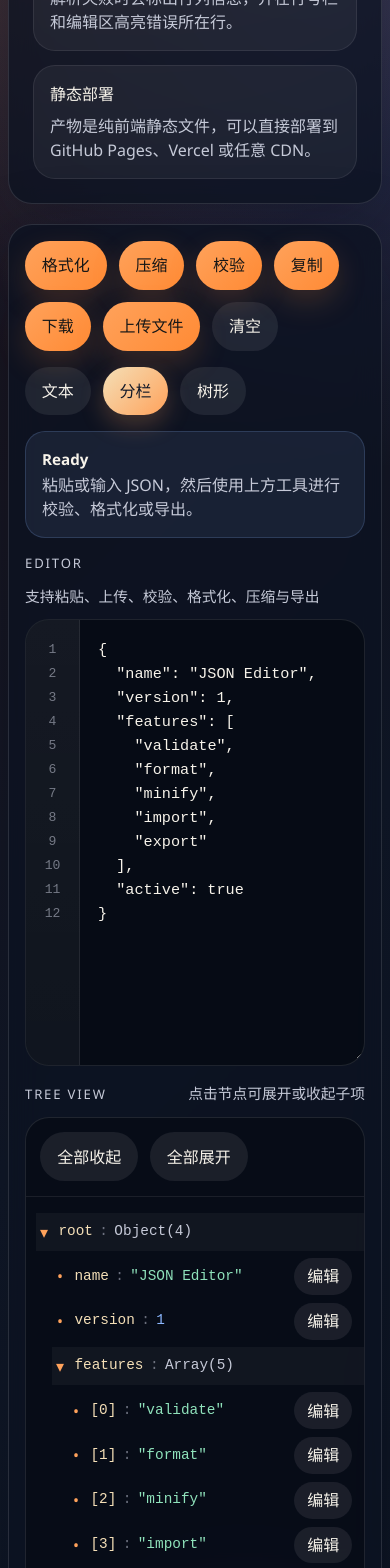
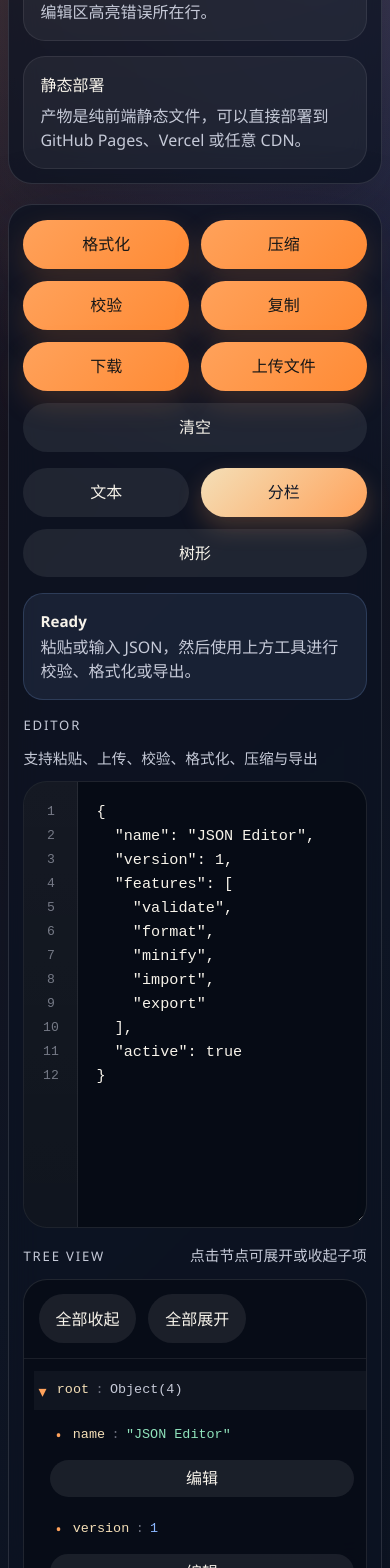
Before and after one commit to Jeronasand/Codex_JSONEditor, a React (Vite) app: page / in a window 390 px wide. Shown: the part 432-2000 px from the top of the page. Built offline with nearby package versions, Linux system fonts and the light colour scheme.

Commit message:
Improve responsive layout handling

```diff
--- a/src/styles.css
+++ b/src/styles.css
@@ -32,6 +32,7 @@ body {
   margin: 0;
   min-width: 320px;
   min-height: 100vh;
+  overflow-x: hidden;
 }
 
 button,
@@ -206,6 +207,10 @@ button.toggle-active {
   gap: 0.75rem;
 }
 
+.toolbar > * {
+  min-width: 0;
+}
+
 .status {
   margin-top: 1rem;
   padding: 0.95rem 1rem;
@@ -243,6 +248,10 @@ button.toggle-active {
   flex-wrap: wrap;
   gap: 0.75rem;
   margin-top: 1rem;
+}
+
+.view-toggle > * {
+  min-width: 0;
 }
 
 .workspace-surface {
@@ -348,6 +357,7 @@ button.toggle-active {
 
 .tree-toolbar {
   display: flex;
+  flex-wrap: wrap;
   gap: 0.75rem;
   padding: 0.9rem;
   border-bottom: 1px solid rgba(255, 255, 255, 0.08);
@@ -371,6 +381,7 @@ button.toggle-active {
   padding-top: 0.2rem;
   padding-bottom: 0.2rem;
   border-radius: 0;
+  min-width: 0;
 }
 
 .tree-row-main {
@@ -385,6 +396,11 @@ button.toggle-active {
   box-shadow: none;
   color: var(--text-main);
   text-align: left;
+}
+
+.tree-row-main .tree-value {
+  min-width: 0;
+  overflow-wrap: anywhere;
 }
 
 .tree-row-main:hover {
@@ -440,6 +456,7 @@ button.toggle-active {
   display: flex;
   align-items: center;
   padding-right: 0.75rem;
+  min-width: 0;
 }
 
 .tree-action-button {
@@ -464,11 +481,14 @@ button.toggle-active {
   align-items: center;
   gap: 0.5rem;
   flex-wrap: wrap;
+  justify-content: flex-end;
+  min-width: 0;
 }
 
 .tree-editor input,
 .tree-editor select {
   min-width: 90px;
+  max-width: 100%;
   padding: 0.42rem 0.68rem;
   border-radius: 12px;
   border: 1px solid rgba(255, 255, 255, 0.12);
@@ -536,6 +556,22 @@ textarea::placeholder {
   color: rgba(198, 202, 216, 0.52);
 }
 
+@media (max-width: 960px) {
+  .workspace {
+    width: min(100% - 1.5rem, 1120px);
+    padding: 1.5rem 0 2.5rem;
+  }
+
+  .workspace-surface.mode-split {
+    grid-template-columns: 1fr;
+  }
+
+  .hero-grid,
+  .tips-grid {
+    grid-template-columns: 1fr;
+  }
+}
+
 @media (max-width: 720px) {
   .workspace {
     width: min(100% - 1rem, 1120px);
@@ -547,27 +583,69 @@ textarea::placeholder {
     border-radius: 24px;
   }
 
+  .hero-card,
+  .panel {
+    padding: 0.9rem;
+  }
+
   .hero-card h1 {
     font-size: 2.5rem;
-  }
-
-  .hero-grid,
-  .tips-grid {
-    grid-template-columns: 1fr;
   }
 
   .editor-shell {
     grid-template-columns: 54px minmax(0, 1fr);
   }
 
-  .workspace-surface.mode-split {
-    grid-template-columns: 1fr;
+  .toolbar button,
+  .view-toggle button {
+    flex: 1 1 calc(50% - 0.75rem);
+    justify-content: center;
+    text-align: center;
   }
 
   .tree-shell {
     min-height: 42vh;
   }
 
+  .tree-content {
+    padding: 0.6rem 0;
+  }
+
+  .tree-row {
+    flex-wrap: wrap;
+    align-items: stretch;
+    gap: 0.35rem;
+  }
+
+  .tree-row-main {
+    width: 100%;
+    padding-right: 0.75rem;
+  }
+
+  .tree-actions {
+    width: 100%;
+    padding-right: 0.75rem;
+    padding-bottom: 0.4rem;
+    justify-content: flex-start;
+  }
+
+  .tree-editor {
+    width: 100%;
+    justify-content: flex-start;
+  }
+
+  .tree-editor input,
+  .tree-editor select,
+  .tree-action-button {
+    width: 100%;
+  }
+
+  .tree-row-main .tree-key,
+  .tree-row-main .tree-value,
+  .tree-row-main .tree-separator {
+    font-size: 0.84rem;
+  }
+
   textarea {
     min-height: 52vh;
   }
```
